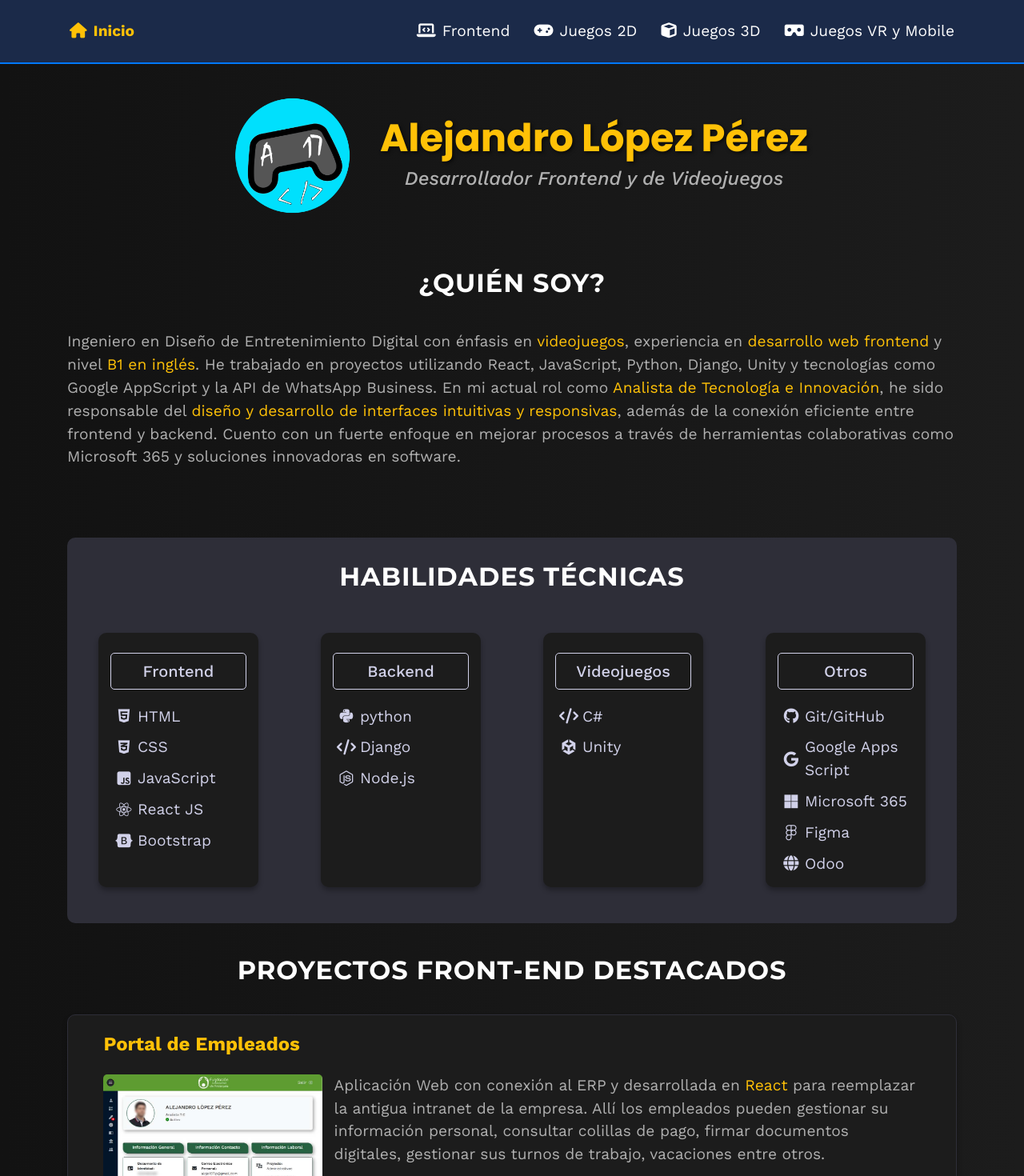
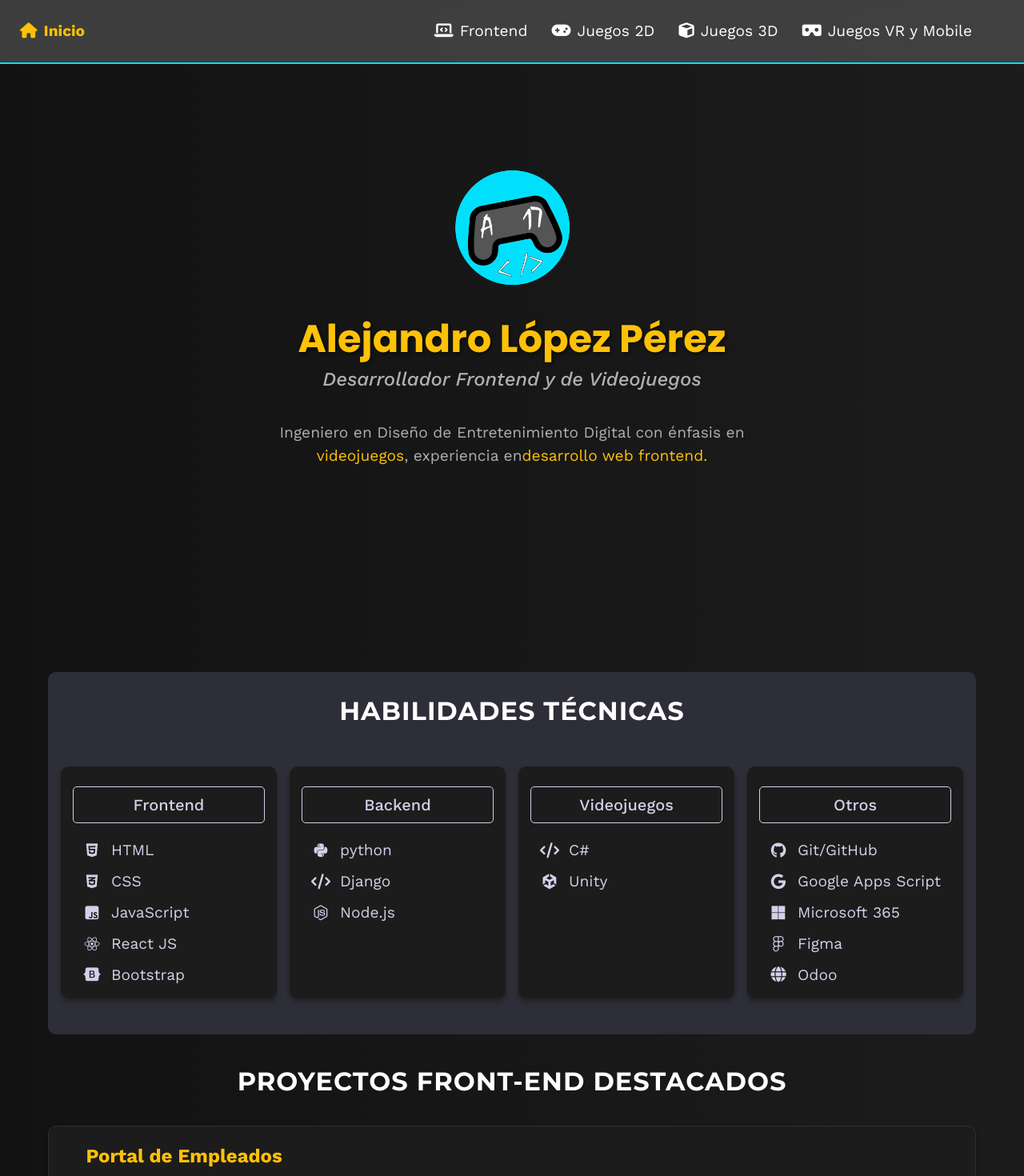
Before and after one commit to alejo117lp/portfolio, a React (Create React App) app: page /portfolio/home in a window 1280 px wide. Shown: the top 1470 px of the page at 80% size. Built offline with nearby package versions, Linux system fonts and the light colour scheme; a web font is replaced by a local one.

Commit message:
Update v3

```diff
--- a/src/App.css
+++ b/src/App.css
@@ -31,10 +31,9 @@
 /* Aquí se ajusta el contenedor principal */
 .principal-container {
   flex: 1;
-  width: 90%;
+  width: 100%;
   max-width: 1200px;
   padding: 20px;
-  margin: 80px auto 0; /* se centra horizontalmente */
 }
 
 .mobile {
--- a/src/components/Header/Header.css
+++ b/src/components/Header/Header.css
@@ -8,23 +8,19 @@
   display: flex;
   height: 80px;
   width: 100%;
-  justify-content: center;
+  justify-content: space-between;
   color: #fff;
   z-index: 1;
-  border-bottom: 2px solid #0078ff;
-  /* background: linear-gradient(90deg, #004AAD, #5E60CE); */
+  border-bottom: 2px solid #00e0fd;
   padding: 10px 20px;
-  /* background-color: #1a1a2e; */
-  background-color: #1b2a49;
-  /* background-color: #000000;
-  border-bottom: 3px solid #00E676;  */
+  background-color: #4b4b4bc6;
+  backdrop-filter: blur(5px);
 }
 
 .header-items {
   display: flex;
   width: 100%;
   max-width: 1200px;
-  margin: 0 5%;
   justify-content: space-between;
   align-items: center;
 }
@@ -44,14 +40,12 @@
 }
 
 .header-container .header-items nav a.active-link {
-  /* color: #00A6ED; */
   color: #ffc107;
   font-weight: bold; /* Opcional: para resaltar más */
 }
 
 .header-container .header-items nav a:hover,
 .home-item nav a:hover {
-  /* color: #A0CFFF; */
   color: #ffc107;
   text-decoration: underline;
   text-decoration-thickness: 2px;
--- a/src/pages/Home/Home.css
+++ b/src/pages/Home/Home.css
@@ -2,6 +2,7 @@
 .profile-section {
   display: flex;
   flex-direction: column;
+  height: calc(100dvh - 20px);
   justify-content: center;
   align-items: center;
 }
@@ -16,6 +17,9 @@
 
 .name-icon {
   display: flex;
+  flex-flow: column;
+  justify-content: center;
+  align-items: center;
   gap: 15px;
 }
 
@@ -24,7 +28,12 @@
 }
 
 .profile-description {
+  max-width: 600px;
   margin: 30px 0;
+}
+
+.profile-description p {
+  text-align: center;
 }
 
 .profile-description h3 {
@@ -33,7 +42,10 @@
 
 /* SKILLS SECTION */
 .skills-cards {
-  display: flex;
+  display: grid;
+  grid-template-columns: repeat(4, 1fr);
+  gap: 1rem;
+  padding: 0 1rem;
   margin: 50px 0 15px 0;
   justify-content: space-around;
 }
@@ -47,6 +59,7 @@
 }
 
 .skills-cards .card-container {
+  width: 100%;
   background-color: #1c1c1c; /* Fondo gris oscuro */
   box-shadow: 0 4px 6px rgba(0, 0, 0, 0.3);
   transition: transform 0.3s ease, box-shadow 0.3s ease;
@@ -168,10 +181,6 @@
     text-align: center;
   }
 
-  .profile-description p {
-    text-align: justify;
-  }
-
   .skills-section {
     background-color: #1c1c1c;
   }
--- a/src/pages/Home/Home.jsx
+++ b/src/pages/Home/Home.jsx
@@ -50,18 +50,10 @@
         </div>
 
         <div className="profile-description">
-          <h3 className="featured-2">¿Quién soy?</h3>
           <p>
             Ingeniero en Diseño de Entretenimiento Digital con énfasis en
-            <span className="highlight"> videojuegos</span>, experiencia en <span className="highlight">desarrollo web frontend</span> y nivel<span className="highlight"> B1 en inglés</span>. He trabajado
-            en proyectos utilizando React, JavaScript, Python, Django, Unity y
-            tecnologías como Google AppScript y la API de WhatsApp Business. En
-            mi actual rol como <span className="highlight">Analista de Tecnología e Innovación</span>, he sido
-            responsable del <span className="highlight">diseño y desarrollo de interfaces intuitivas y
-            responsivas</span>, además de la conexión eficiente entre frontend y
-            backend. Cuento con un fuerte enfoque en mejorar procesos a través
-            de herramientas colaborativas como Microsoft 365 y soluciones
-            innovadoras en software.
+            <span className="highlight"> videojuegos</span>, experiencia en
+            <span className="highlight">desarrollo web frontend.</span>
           </p>
         </div>
       </section>
```
